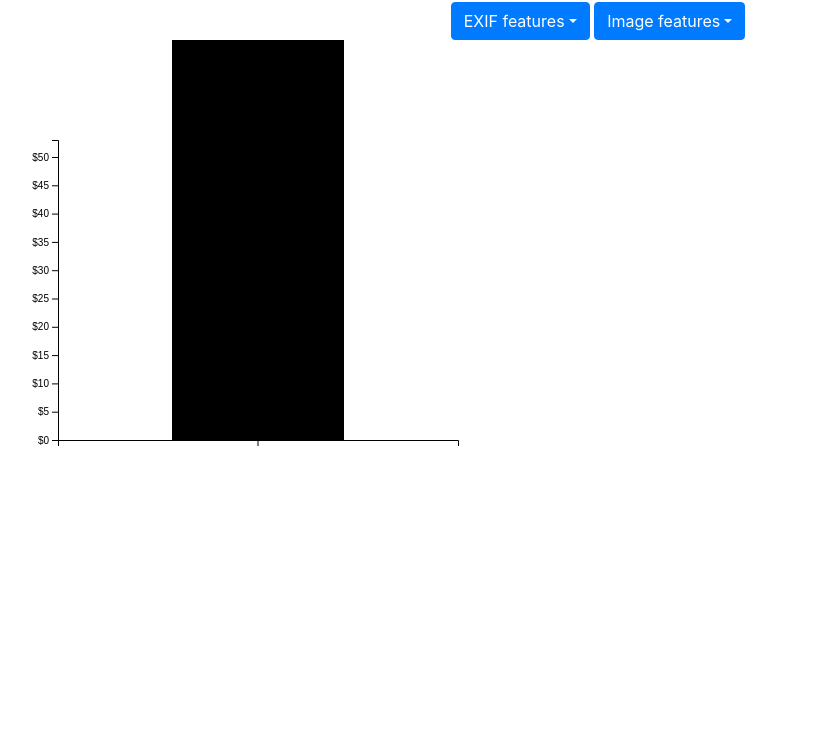
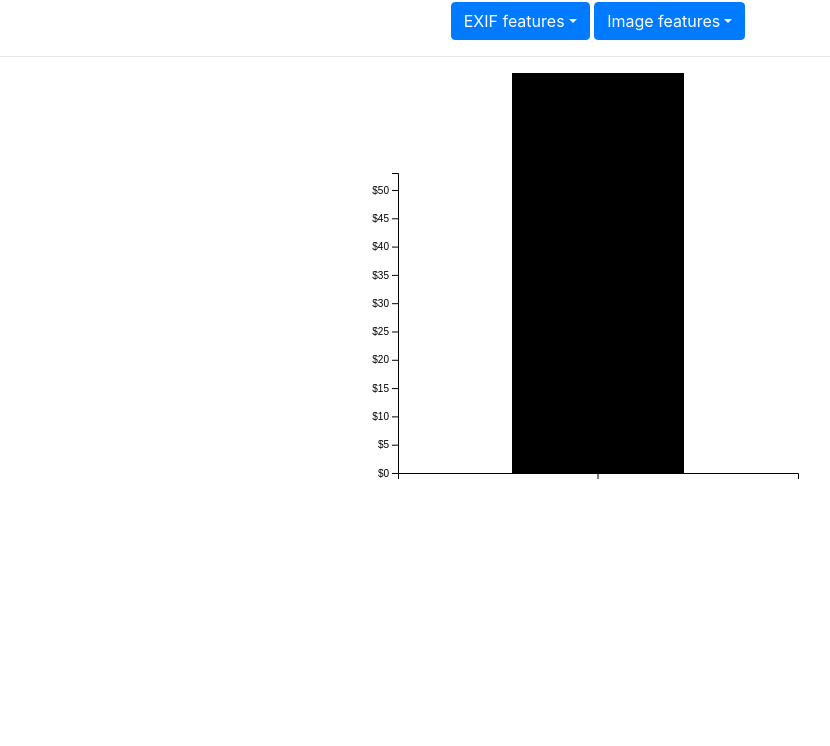
Before and after one commit to fbgis/PhotosAI, a plain HTML site: page index.html in a window 1280 px wide. Shown: the part 54-800 px from the top of the page, without its empty margins (42-872 px from the left). Drawn offline with nearby package versions, Linux system fonts and the light colour scheme.

Commit message:
centrar grafic

```diff
--- a/index.html
+++ b/index.html
@@ -81,7 +81,9 @@
 			</div>
 		</div>
 
-		<div>
+		<hr>
+
+		<div align="center">
 			<svg width="600" height="500"></svg>
 		</div>
 
```
